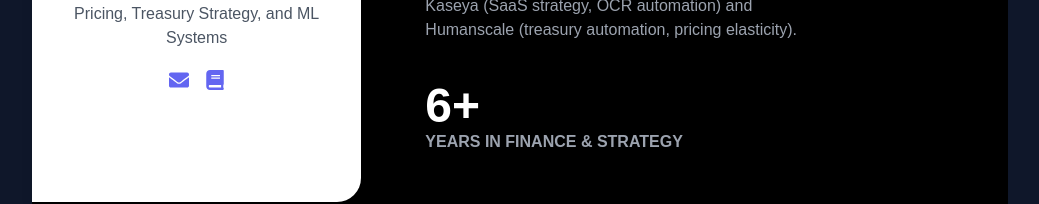
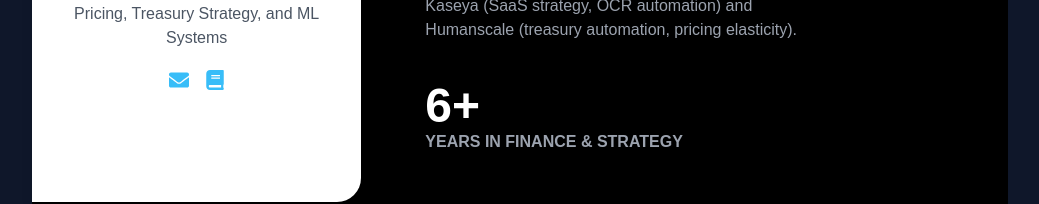
Before and after one commit to JamesBoggs/portfolio-sept-2025, a Next.js app: page / in a window 1280 px wide. Shown: the part 622-826 px from the top of the page, without its empty margins (120-1159 px from the left). Built offline with nearby package versions, Linux system fonts and the light colour scheme.

Commit message:
Update globals.css

```diff
--- a/styles/globals.css
+++ b/styles/globals.css
@@ -22,3 +22,18 @@ h1, h2, h3 {
 body {
   @apply bg-slate-900 text-gray-100;
 }
+body {
+  @apply bg-slate-900 text-gray-100;
+}
+
+h1, h2, h3 {
+  @apply text-white font-bold;
+}
+
+button, .btn {
+  @apply bg-sky-600 text-white font-semibold px-4 py-2 rounded hover:bg-sky-500 transition;
+}
+
+a {
+  @apply text-sky-400 hover:text-sky-300;
+}
```
